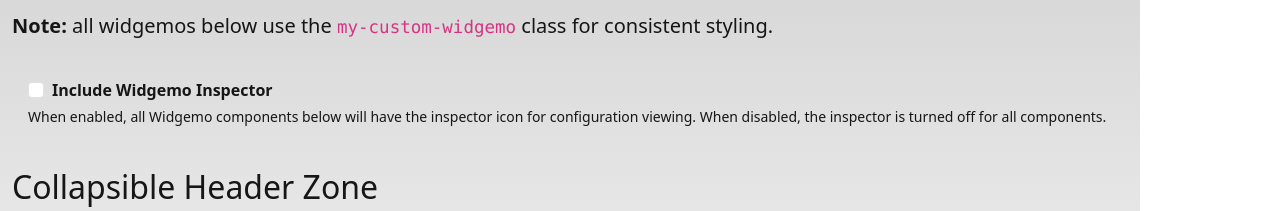
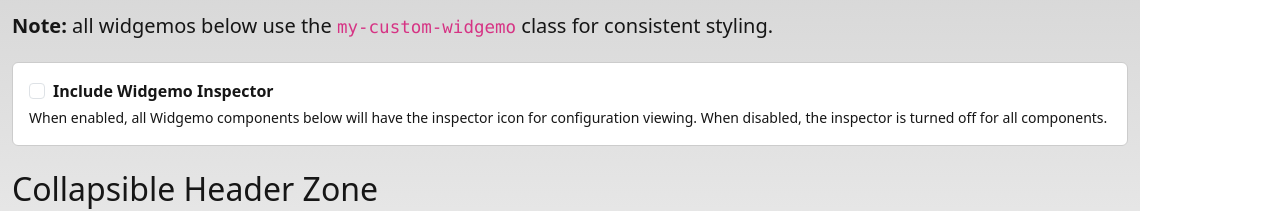
Before and after one commit to widgemo/widgemo-demo, a React (Vite) app: page /simplified-test in a window 1280 px wide. Shown: the part 254-465 px from the top of the page. Built offline with nearby package versions, Linux system fonts and the light colour scheme.

Commit message:
WC-178 - feat(theme): refactor theme context and update variable usage for improved clarity

```diff
--- a/src/App.tsx
+++ b/src/App.tsx
@@ -1,5 +1,6 @@
 import { Routes, Route } from 'react-router-dom';
-import { ThemeProvider, useTheme } from './contexts/ThemeContext';
+import { ThemeProvider } from './contexts/ThemeContext';
+import { useTheme } from './hooks/useTheme';
 import { AppNavbar } from './components/Navbar';
 import { MainPage } from './components/MainPage';
 import { SandboxPage } from './components/SandboxPage';
--- a/src/components/MainPage.tsx
+++ b/src/components/MainPage.tsx
@@ -1,5 +1,5 @@
 import { useNavigate } from 'react-router-dom';
-import { useTheme } from '../contexts/ThemeContext';
+import { useTheme } from '../hooks/useTheme';
 import { TeaserSection } from './TeaserSection';
 import { AnatomySection } from './AnatomySection';
 import { GallerySection } from './GallerySection';
--- a/src/components/Navbar.tsx
+++ b/src/components/Navbar.tsx
@@ -1,7 +1,7 @@
 import React from 'react';
 import { Link, useLocation } from 'react-router-dom';
 import { Navbar as BootstrapNavbar, Nav, Button } from 'react-bootstrap';
-import { useTheme } from '../contexts/ThemeContext';
+import { useTheme } from '../hooks/useTheme';
 import { ThemeSelector } from './ThemeSelector';
 
 export const AppNavbar: React.FC = () => {
--- a/src/components/SandboxPage.tsx
+++ b/src/components/SandboxPage.tsx
@@ -1,6 +1,6 @@
 import { useMemo } from 'react';
 import { useSearchParams } from 'react-router-dom';
-import { useTheme } from '../contexts/ThemeContext';
+import { useTheme } from '../hooks/useTheme';
 import { SandboxSection } from './SandboxSection';
 import { defaultSandboxConfig, teaserSampleData, galleryConfigs } from '../data/sampleData';
 
--- a/src/components/SimplifiedTest.tsx
+++ b/src/components/SimplifiedTest.tsx
@@ -200,7 +200,7 @@ export const SimplifiedTest: React.FC = () => {
 
       {/* DevMode Toggle - Only shown in development environment */}
       {isDevEnvironment && (
-        <div className="mb-4 p-3 rounded" style={{ backgroundColor: 'var(--bg-color)', border: '1px solid var(--border-color)' }}>
+        <div className="mb-4 p-3 rounded" style={{ backgroundColor: 'var(--demo-bg-color)', border: '1px solid var(--demo-border-color)' }}>
           <div className="form-check">
             <input
               className="form-check-input"
--- a/src/contexts/ThemeContext.tsx
+++ b/src/contexts/ThemeContext.tsx
@@ -1,4 +1,4 @@
-import React, { useState, useEffect, createContext, useContext } from 'react';
+import React, { useState, useEffect, createContext } from 'react';
 import { getThemeConfig } from '../utils/themeConfig';
 
 interface ThemeContextType {
@@ -7,14 +7,6 @@ interface ThemeContextType {
 }
 
 const ThemeContext = createContext<ThemeContextType | undefined>(undefined);
-
-export const useTheme = () => {
-  const context = useContext(ThemeContext);
-  if (!context) {
-    throw new Error('useTheme must be used within a ThemeProvider');
-  }
-  return context;
-};
 
 export const ThemeProvider: React.FC<{ children: React.ReactNode }> = ({ children }) => {
   // Check if localStorage is available and working
@@ -27,7 +19,7 @@ export const ThemeProvider: React.FC<{ children: React.ReactNode }> = ({ childre
       localStorage.setItem(testKey, 'test');
       localStorage.removeItem(testKey);
       return true;
-    } catch (e) {
+    } catch {
       return false;
     }
   };
@@ -42,7 +34,7 @@ export const ThemeProvider: React.FC<{ children: React.ReactNode }> = ({ childre
         } else {
           return 'theme-light';
         }
-      } catch (error) {
+      } catch {
         return 'theme-light';
       }
     } else {
@@ -55,7 +47,7 @@ export const ThemeProvider: React.FC<{ children: React.ReactNode }> = ({ childre
     if (isLocalStorageAvailable()) {
       try {
         localStorage.setItem('widgemo-theme', currentTheme);
-      } catch (error) {
+      } catch {
         // Silently fail if localStorage is not available
       }
     }
@@ -82,19 +74,24 @@ export const ThemeProvider: React.FC<{ children: React.ReactNode }> = ({ childre
           console.log('🎨 ThemeProvider: Got theme config', themeConfig);
 
           if (themeConfig) {
-            // Apply theme colors to CSS variables on document root
-            document.documentElement.style.setProperty('--widgemo-bg-color', themeConfig.backgroundColor);
-            document.documentElement.style.setProperty('--widgemo-text-color', themeConfig.textColor);
-            document.documentElement.style.setProperty('--widgemo-border-color', themeConfig.borderColor);
-            document.documentElement.style.setProperty('--widgemo-button-hover', themeConfig.buttonHover);
-            document.documentElement.style.setProperty('--widgemo-row-hover-bg', themeConfig.rowHoverBg);
-            document.documentElement.style.setProperty('--widgemo-table-header-hover-bg', themeConfig.tableHeaderHoverBg);
+            // Apply theme colors to demo CSS variables on document root
+            // These cascade to widgemo variables via CSS variable references
+            document.documentElement.style.setProperty('--demo-bg-color', themeConfig.backgroundColor);
+            document.documentElement.style.setProperty('--demo-text-color', themeConfig.textColor);
+            document.documentElement.style.setProperty('--demo-border-color', themeConfig.borderColor);
+            document.documentElement.style.setProperty('--demo-focus-color', themeConfig.focusColor);
+            document.documentElement.style.setProperty('--demo-text-muted', themeConfig.textMuted);
+
+            // Set table-specific variables that depend on theme
             document.documentElement.style.setProperty('--widgemo-table-border', themeConfig.tableBorder);
             document.documentElement.style.setProperty('--widgemo-table-header-bg', themeConfig.tableHeaderBg);
+            document.documentElement.style.setProperty('--widgemo-table-header-hover-bg', themeConfig.tableHeaderHoverBg);
             document.documentElement.style.setProperty('--widgemo-table-body-bg', themeConfig.tableBodyBg);
+            document.documentElement.style.setProperty('--widgemo-row-hover-bg', themeConfig.rowHoverBg);
             document.documentElement.style.setProperty('--widgemo-row-alt-bg', themeConfig.rowAltBg);
-            document.documentElement.style.setProperty('--widgemo-focus-color', themeConfig.focusColor);
-            document.documentElement.style.setProperty('--widgemo-text-muted', themeConfig.textMuted);
+
+            // Set interactive element variables
+            document.documentElement.style.setProperty('--widgemo-button-hover', themeConfig.buttonHover);
 
             // Also apply to body for broader coverage
             document.body.style.setProperty('color', themeConfig.textColor);
@@ -107,19 +104,24 @@ export const ThemeProvider: React.FC<{ children: React.ReactNode }> = ({ childre
             });
           } else {
             console.error('❌ Theme config not found for:', currentTheme, '- using fallback');
-            // Fallback to light theme
-            document.documentElement.style.setProperty('--widgemo-bg-color', '#ffffff');
-            document.documentElement.style.setProperty('--widgemo-text-color', '#161616');
-            document.documentElement.style.setProperty('--widgemo-border-color', '#cccccc');
-            document.documentElement.style.setProperty('--widgemo-button-hover', '#e0e0e0');
-            document.documentElement.style.setProperty('--widgemo-row-hover-bg', '#e0e0e0');
-            document.documentElement.style.setProperty('--widgemo-table-header-hover-bg', '#e0e0e0');
+            // Fallback to light theme - set demo variables
+            document.documentElement.style.setProperty('--demo-bg-color', '#ffffff');
+            document.documentElement.style.setProperty('--demo-text-color', '#161616');
+            document.documentElement.style.setProperty('--demo-border-color', '#cccccc');
+            document.documentElement.style.setProperty('--demo-focus-color', '#007bff');
+            document.documentElement.style.setProperty('--demo-text-muted', '#6c757d');
+
+            // Set table-specific variables for fallback
             document.documentElement.style.setProperty('--widgemo-table-border', '#e0e0e0');
             document.documentElement.style.setProperty('--widgemo-table-header-bg', '#f8f9fa');
+            document.documentElement.style.setProperty('--widgemo-table-header-hover-bg', '#e0e0e0');
             document.documentElement.style.setProperty('--widgemo-table-body-bg', '#ffffff');
+            document.documentElement.style.setProperty('--widgemo-row-hover-bg', '#e0e0e0');
             document.documentElement.style.setProperty('--widgemo-row-alt-bg', '#fafafa');
-            document.documentElement.style.setProperty('--widgemo-focus-color', '#007bff');
-            document.documentElement.style.setProperty('--widgemo-text-muted', '#6c757d');
+
+            // Set interactive element variables for fallback
+            document.documentElement.style.setProperty('--widgemo-button-hover', '#e0e0e0');
+
             document.body.style.setProperty('color', '#161616');
             document.body.style.setProperty('background-color', '#ffffff');
           }
--- /dev/null
+++ b/src/hooks/useTheme.ts
@@ -0,0 +1,10 @@
+import { useContext } from 'react';
+import { ThemeContext } from '../contexts/ThemeContext';
+
+export const useTheme = () => {
+  const context = useContext(ThemeContext);
+  if (!context) {
+    throw new Error('useTheme must be used within a ThemeProvider');
+  }
+  return context;
+};
--- a/src/index.css
+++ b/src/index.css
@@ -7,9 +7,59 @@
   color: #161616; /* Default text color for light theme */
   background-color: #ffffff; /* Default background for light theme */
 
-  --widgemo-bg-color: #ffffff; /* Default background */
-  --widgemo-text-color: #161616; /* Default text color */
-  --widgemo-border-color: #cccccc; /* Default border color */
+  /* ===== DEMO THEME VARIABLES ===== */
+  /* These are the core theme variables that widgemo-demo controls */
+  --demo-bg-color: #ffffff;
+  --demo-text-color: #161616;
+  --demo-text-muted: #6c757d;
+  --demo-border-color: #cccccc;
+  --demo-focus-color: #007bff;
+  --demo-primary-color: #007bff;
+  --demo-secondary-color: #6c757d;
+  --demo-danger-color: #dc3545;
+  --demo-success-color: #28a745;
+  --demo-dark-color: #343a40;
+  --demo-light-color: #f8f9fa;
+
+  /* ===== WIDGEMO VARIABLE MAPPING ===== */
+  /* widgemo-core variables reference demo variables for consistent theming */
+  --widgemo-bg-color: var(--demo-bg-color);
+  --widgemo-text-color: var(--demo-text-color);
+  --widgemo-text-muted: var(--demo-text-muted);
+  --widgemo-border-color: var(--demo-border-color);
+  --widgemo-focus-color: var(--demo-focus-color);
+  --widgemo-primary-color: var(--demo-primary-color);
+  --widgemo-secondary-color: var(--demo-secondary-color);
+  --widgemo-danger-color: var(--demo-danger-color);
+  --widgemo-success-color: var(--demo-success-color);
+  --widgemo-dark-color: var(--demo-dark-color);
+  --widgemo-light-color: var(--demo-light-color);
+
+  /* Table theming */
+  --widgemo-table-border: var(--demo-border-color);
+  --widgemo-table-header-bg: #f8f9fa;
+  --widgemo-table-header-hover-bg: #e9ecef;
+  --widgemo-table-body-bg: var(--demo-bg-color);
+  --widgemo-row-hover-bg: #f5f5f5;
+  --widgemo-row-alt-bg: #fafafa;
+
+  /* Board theming */
+  --widgemo-board-bg: #f8f9fa;
+  --widgemo-swimlane-header-bg: #e9ecef;
+  --widgemo-column-bg: var(--demo-bg-color);
+  --widgemo-hover-shadow: 0 2px 8px rgba(0, 0, 0, 0.15);
+
+  /* Interactive elements */
+  --widgemo-button-hover: rgba(0, 0, 0, 0.05);
+  --widgemo-selected-bg: rgba(0, 123, 255, 0.1);
+  --widgemo-ghost-button-border: none;
+  --widgemo-ghost-button-hover-bg: #e9ecef;
+  --widgemo-header-bg: transparent;
+
+  /* Z-index layering */
+  --widgemo-zone-header-z-index: 50;
+  --widgemo-table-actions-z-index: 900;
+  --widgemo-dropdown-z-index: 950;
 
   font-synthesis: none;
   text-rendering: optimizeLegibility;
```
